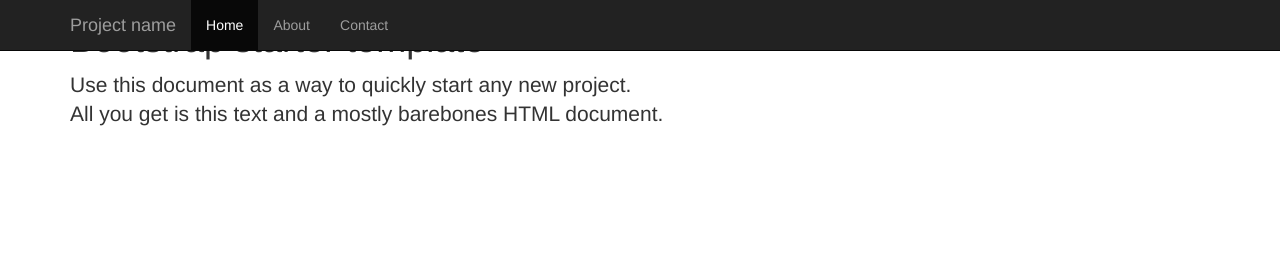
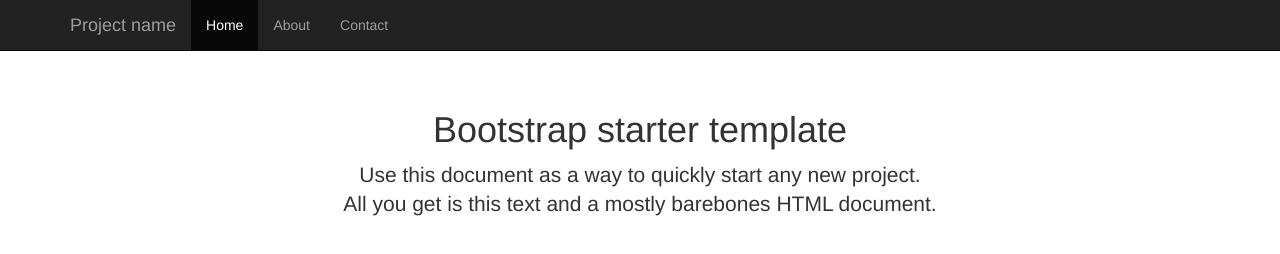
Before and after one commit to Luketep/clean, a website: page public/index.html in a window 1280 px wide. Drawn offline with Linux system fonts and the light colour scheme.

Commit message:
updated readme fixed app.js added missing css template

```diff
--- a/app.js
+++ b/app.js
@@ -8,7 +8,7 @@
 
 server.listen(5555);
 
-app.use(express.static(__dirname + '/build'));
+app.use(express.static(__dirname + '/public'));
 
 app.get('/', function AppRouteRoot(req, res) {
 	'use strict';
--- /dev/null
+++ b/public/css/starter-template.css
@@ -0,0 +1,7 @@
+body {
+    padding-top: 50px;
+}
+.starter-template {
+    padding: 40px 15px;
+    text-align: center;
+}
--- a/public/index.html
+++ b/public/index.html
@@ -4,11 +4,12 @@
 		<meta name="viewport" content="width=device-width, initial-scale=1" />
 		<title></title>
 		<link rel="stylesheet" type="text/css" href="css/libs/bootstrap.min.css" />
+		<link rel="stylesheet" type="text/css" href="css/starter-template.css" />
 		<link rel="stylesheet" type="text/css" href="css/site.css" />
 		<script type="text/javascript" src="js/libs/require-min.js" data-main="js/app.js"></script>
 	</head>
 	<body>
-		<div class="navbar navbar-inverse navbar-fixed-top" role="navigation">
+	<nav class="navbar navbar-inverse navbar-fixed-top">
 		<div class="container">
 			<div class="navbar-header">
 				<button type="button" class="navbar-toggle collapsed" data-toggle="collapse" data-target="#navbar" aria-expanded="false" aria-controls="navbar">
@@ -27,12 +28,15 @@
 				</ul>
 			</div>
 		</div>
-		</div>
+	</nav>
+
 	<div class="container">
+
 		<div class="starter-template">
 			<h1>Bootstrap starter template</h1>
 			<p class="lead">Use this document as a way to quickly start any new project.<br> All you get is this text and a mostly barebones HTML document.</p>
 		</div>
+
 	</div>
 	</body>
 </html>
```
Also changed, not shown: README.md. Lines whose indentation alone changed are shown as unchanged.
